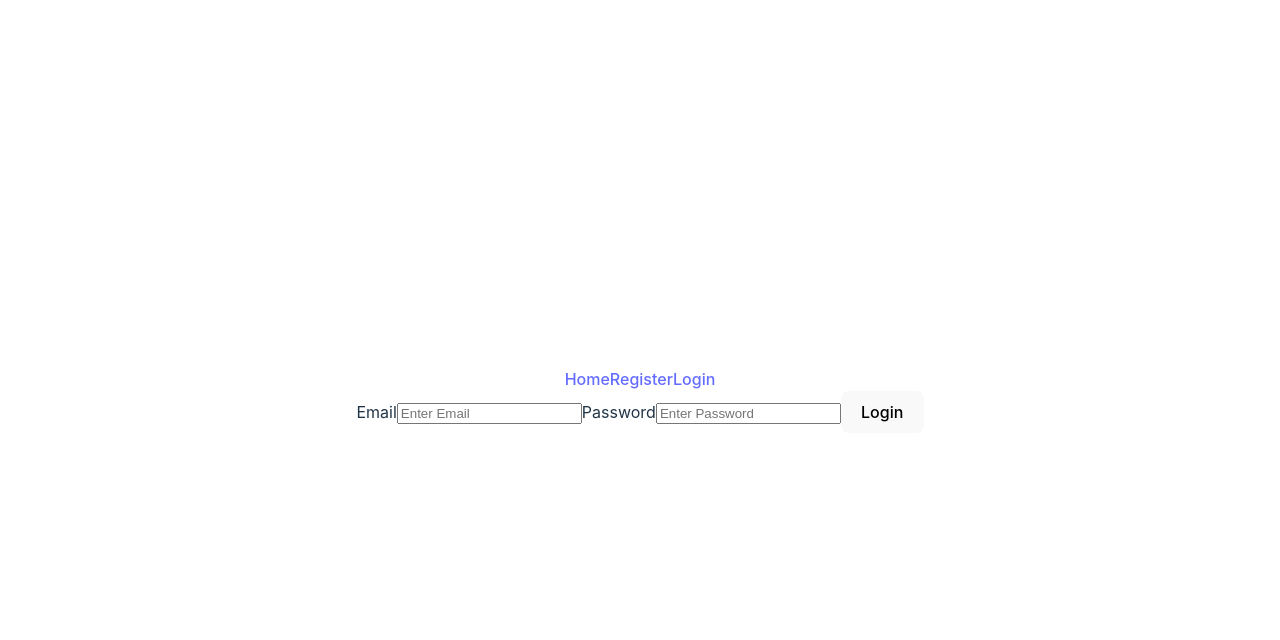
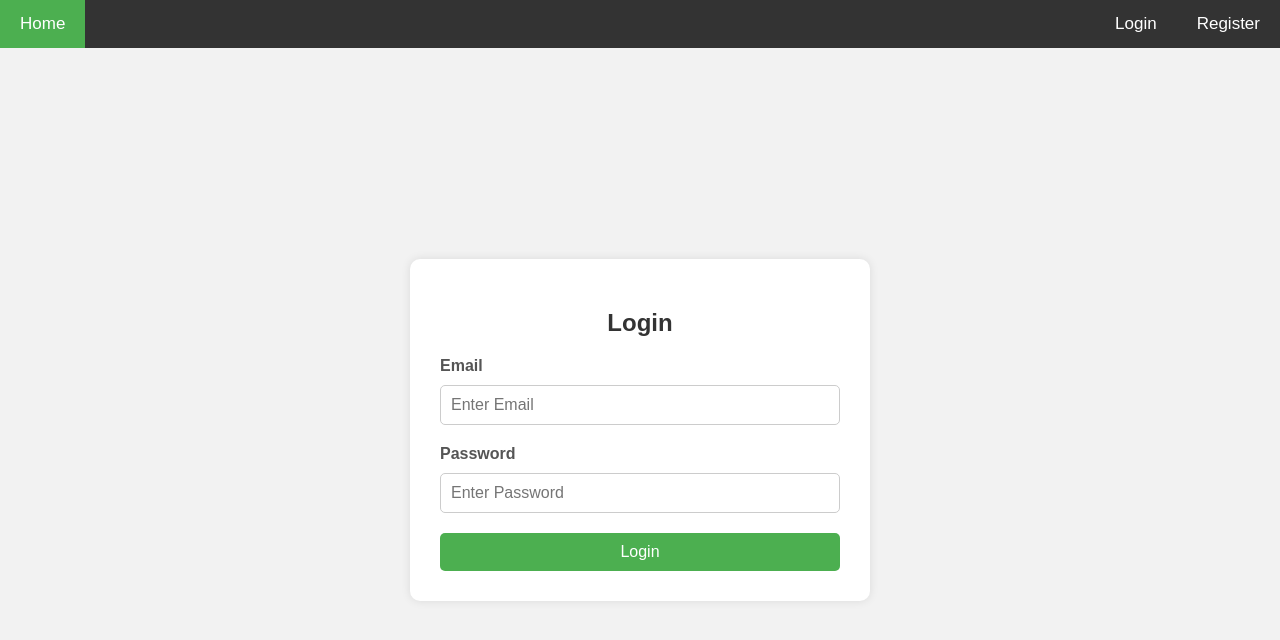
Before and after one commit to Tushar-goyal-25/jwtapplication, a React (Vite) app in the folder frontend/: page /login in a window 1280 px wide. Shown: the top 640 px of the page. Built offline with nearby package versions, Linux system fonts and the light colour scheme; no server answers.

Commit message:
css added

```diff
--- a/frontend/src/App.jsx
+++ b/frontend/src/App.jsx
@@ -1,4 +1,4 @@
-import './App.css'
+// import './App.css'
 import { Routes, Route } from 'react-router-dom'
 import Navbar from './components/Navbar'
 import Home from './pages/Home'
--- a/frontend/src/components/Navbar.jsx
+++ b/frontend/src/components/Navbar.jsx
@@ -1,14 +1,19 @@
 import React from "react";
 import { Link } from "react-router-dom";
+import './navbar.css'; // Import the CSS file
 
 export default function Navbar(){
     return(
 
-        <nav>
-            <Link to= '/'>Home</Link>
-            <Link to= '/register'>Register</Link>
-            <Link to= '/login'>Login</Link>
-            {/* Add more links in the navbar here */}
-        </nav>
+        <div className="navbar">
+            <Link to="/" className="active">Home</Link>
+            {/* Add more links here */}
+            {/* <Link to="/about">About</Link> */}
+            {/* <Link to="/contact">Contact</Link> */}
+            <div className="navbar-right">
+                <Link to="/login">Login</Link>
+                <Link to="/register">Register</Link>
+            </div>
+        </div>
     )
 }
--- /dev/null
+++ b/frontend/src/components/navbar.css
@@ -0,0 +1,105 @@
+/* Navbar.css */
+
+body {
+    margin: 0;
+    font-family: Arial, sans-serif;
+}
+
+.navbar {
+    background-color: #333;
+    overflow: hidden;
+    font-family: Arial, sans-serif;
+    position: fixed;
+    top: 0;
+    width: 100%;
+    z-index: 1000;
+}
+
+.navbar a {
+    float: left;
+    display: block;
+    color: white;
+    text-align: center;
+    padding: 14px 20px;
+    text-decoration: none;
+    font-size: 17px;
+}
+
+.navbar a:hover {
+    background-color: #ddd;
+    color: black;
+}
+
+.navbar a.active {
+    background-color: #4CAF50;
+    color: white;
+}
+
+.navbar-right {
+    float: right;
+}
+
+.container {
+    padding-top: 60px; /* Adjust based on navbar height */
+    display: flex;
+    justify-content: center;
+    align-items: center;
+    height: calc(100vh - 60px);
+    background-color: #f2f2f2;
+}
+
+.form-container {
+    background-color: #ffffff;
+    border-radius: 10px;
+    box-shadow: 0 0 10px rgba(0, 0, 0, 0.1);
+    padding: 30px;
+    width: 400px;
+}
+
+h2 {
+    text-align: center;
+    margin-bottom: 20px;
+    color: #333333;
+}
+
+form {
+    display: flex;
+    flex-direction: column;
+}
+
+label {
+    margin-bottom: 10px;
+    color: #555555;
+    font-weight: bold;
+}
+
+input[type="text"],
+input[type="email"],
+input[type="password"] {
+    padding: 10px;
+    margin-bottom: 20px;
+    border: 1px solid #cccccc;
+    border-radius: 5px;
+    font-size: 16px;
+}
+
+button {
+    background-color: #4CAF50;
+    color: white;
+    padding: 10px;
+    border: none;
+    border-radius: 5px;
+    cursor: pointer;
+    font-size: 16px;
+    transition: background-color 0.3s ease;
+}
+
+button:hover {
+    background-color: #45a049;
+}
+
+.error {
+    color: red;
+    font-size: 14px;
+    margin-bottom: 20px;
+}
--- a/frontend/src/main.jsx
+++ b/frontend/src/main.jsx
@@ -1,7 +1,7 @@
 import React from 'react'
 import ReactDOM from 'react-dom/client'
 import App from './App.jsx'
-import './index.css'
+// import './index.css'
 import {BrowserRouter as Router} from 'react-router-dom'
 
 ReactDOM.createRoot(document.getElementById('root')).render(
--- a/frontend/src/pages/Home.jsx
+++ b/frontend/src/pages/Home.jsx
@@ -2,6 +2,6 @@ import React from "react";
 
 export default function Home(){
     return(
-        <div>Home Page </div>
+        <h1>Home Page </h1>
     )
 }
--- a/frontend/src/pages/Login.jsx
+++ b/frontend/src/pages/Login.jsx
@@ -3,6 +3,8 @@ import axios from 'axios';
 import { useState } from "react";
 import {toast} from 'react-hot-toast';
 import {useNavigate} from 'react-router-dom'
+import '../components/navbar.css'; // Import the CSS file
+
 
 export default function Login(){
     const navigate = useNavigate()
@@ -29,15 +31,37 @@ export default function Login(){
         }
     }
     return(
-        <div>
-            <form onSubmit={loginUser}>
-            <label>Email</label>
-                <input type="email" placeholder="Enter Email" value={data.email} onChange={(e) => setData({...data,email: e.target.value})}/>
-                <label>Password</label>
-                <input type="password" placeholder="Enter Password" value={data.password} onChange={(e) => setData({...data,password: e.target.value})}/>
-                <button type="submit">Login</button>
+        <div className="container">
+            <div className="form-container">
+                <h2>Login</h2>
+                <form onSubmit={loginUser}>
+                    <label>Email</label>
+                    <input
+                        type="email"
+                        placeholder="Enter Email"
+                        value={data.email}
+                        onChange={(e) => setData({ ...data, email: e.target.value })}
+                    />
+                    <label>Password</label>
+                    <input
+                        type="password"
+                        placeholder="Enter Password"
+                        value={data.password}
+                        onChange={(e) => setData({ ...data, password: e.target.value })}
+                    />
+                    <button type="submit">Login</button>
+                </form>
+            </div>
+        </div>
+        // <div>
+        //     <form onSubmit={loginUser}>
+        //     <label>Email</label>
+        //         <input type="email" placeholder="Enter Email" value={data.email} onChange={(e) => setData({...data,email: e.target.value})}/>
+        //         <label>Password</label>
+        //         <input type="password" placeholder="Enter Password" value={data.password} onChange={(e) => setData({...data,password: e.target.value})}/>
+        //         <button type="submit">Login</button>
 
-            </form>
-        </div>
+        //     </form>
+        // </div>
     )
 }
--- a/frontend/src/pages/Register.jsx
+++ b/frontend/src/pages/Register.jsx
@@ -3,6 +3,8 @@ import { useState } from "react";
 import axios from 'axios';
 import {toast} from 'react-hot-toast';
 import {useNavigate} from 'react-router-dom';
+import '../components/navbar.css'; // Import the CSS file
+
 
 export default function Register(){
     const navigate = useNavigate()
@@ -35,17 +37,46 @@ export default function Register(){
         }
     }
     return(
+        <div className="container">
+            <div className="form-container">
+                <h2>Register</h2>
+                <form onSubmit={registerUser}>
+                    <label>Name</label>
+                    <input
+                        type="text"
+                        placeholder="Enter Name"
+                        value={data.name}
+                        onChange={(e) => setData({ ...data, name: e.target.value })}
+                    />
+                    <label>Email</label>
+                    <input
+                        type="email"
+                        placeholder="Enter Email"
+                        value={data.email}
+                        onChange={(e) => setData({ ...data, email: e.target.value })}
+                    />
+                    <label>Password</label>
+                    <input
+                        type="password"
+                        placeholder="Enter Password"
+                        value={data.password}
+                        onChange={(e) => setData({ ...data, password: e.target.value })}
+                    />
+                    <button type="submit">Register</button>
+                </form>
+            </div>
+        </div>
 
-        <div>
-            <form onSubmit={registerUser}>
-                <label>Name</label>
-                <input type="text" placeholder="Enter Name" value={data.name} onChange={(e) => setData({...data,name: e.target.value})}/>
-                <label>Email</label>
-                <input type="email" placeholder="Enter Email" value={data.email} onChange={(e) => setData({...data,email: e.target.value})}/>
-                <label>Password</label>
-                <input type="password" placeholder="Enter Password"  value={data.password} onChange={(e) => setData({...data,password: e.target.value})}/>
-                <button type="submit">Submit</button>
-            </form>
-        </div>
+        // <div>
+        //     <form onSubmit={registerUser}>
+        //         <label>Name</label>
+        //         <input type="text" placeholder="Enter Name" value={data.name} onChange={(e) => setData({...data,name: e.target.value})}/>
+        //         <label>Email</label>
+        //         <input type="email" placeholder="Enter Email" value={data.email} onChange={(e) => setData({...data,email: e.target.value})}/>
+        //         <label>Password</label>
+        //         <input type="password" placeholder="Enter Password"  value={data.password} onChange={(e) => setData({...data,password: e.target.value})}/>
+        //         <button type="submit">Submit</button>
+        //     </form>
+        // </div>
     )
 }
```
